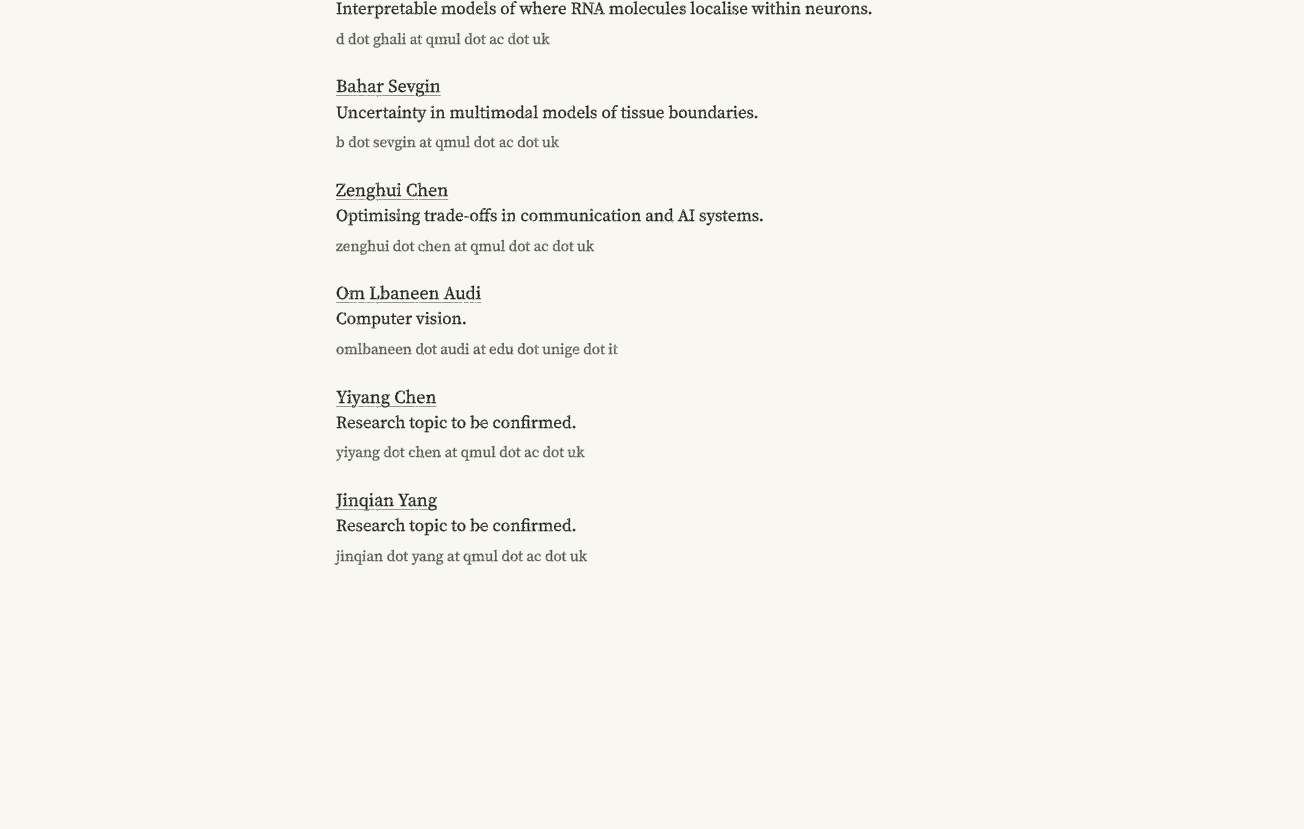
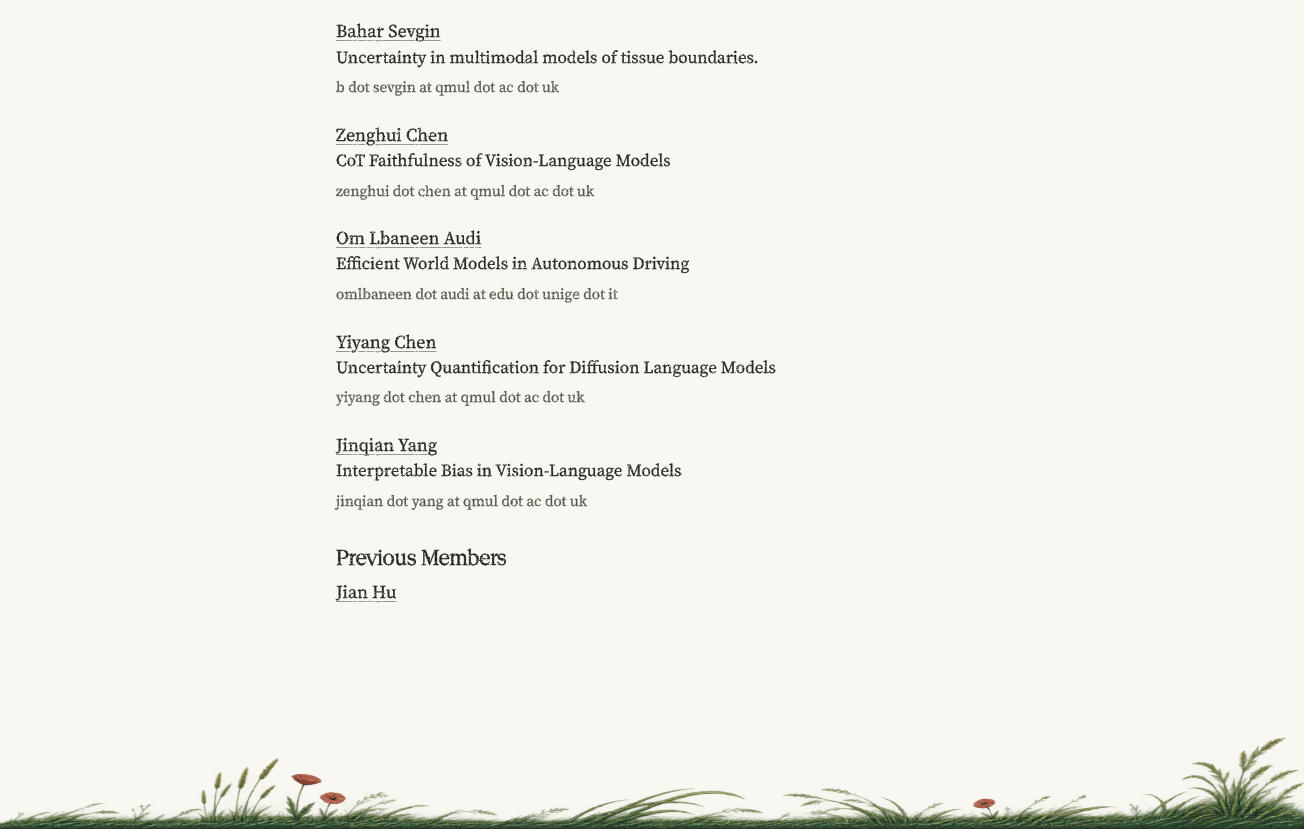
Before and after one commit to ziquanliu/soulspeak-ai-lab, a plain HTML site: page members.html in a window 1280 px wide. Shown: the part 898-1727 px from the top of the page, 1304 px wide, since content can reach past the window. Before the commit the page ends 1538 px from the top, so only its background shows below. Drawn offline with Linux system fonts and the light colour scheme.

Commit message:
submit a version

```diff
--- a/members.html
+++ b/members.html
@@ -36,13 +36,12 @@
     <section class="member" aria-labelledby="lab-head">
       <h2 id="lab-head">Lab Head</h2>
       <h3><a href="https://sites.google.com/view/ziquanliu">Ziquan Liu</a></h3>
-      <p>Reliable machine learning, uncertainty in foundation models and interpretability.</p>
       <p class="member-email">ziquan dot liu at qmul dot ac dot uk</p>
     </section>
     <section class="member" aria-labelledby="postdoc">
       <h2 id="postdoc">Postdoc</h2>
       <h3><a href="https://ziquanliu.github.io/soulspeak-ai-lab/index.html">Ke Han</a></h3>
-      <p>Computer vision and first-person video understanding.</p>
+      <p>Uncertainty and Interpretability of Vision-Language Models</p>
       <p class="member-email">ke dot han at qmul dot ac dot uk</p>
     </section>
     <section class="member" aria-labelledby="phd-student">
@@ -63,18 +62,23 @@
       <p>Uncertainty in multimodal models of tissue boundaries.</p>
       <p class="member-email">b dot sevgin at qmul dot ac dot uk</p>
       <h3><a href="https://ziquanliu.github.io/soulspeak-ai-lab/index.html">Zenghui Chen</a></h3>
-      <p>Optimising trade-offs in communication and AI systems.</p>
+      <p>CoT Faithfulness of Vision-Language Models</p>
       <p class="member-email">zenghui dot chen at qmul dot ac dot uk</p>
       <h3><a href="https://ziquanliu.github.io/soulspeak-ai-lab/index.html">Om Lbaneen Audi</a></h3>
-      <p>Computer vision.</p>
+      <p>Efficient World Models in Autonomous Driving</p>
       <p class="member-email">omlbaneen dot audi at edu dot unige dot it</p>
       <h3><a href="https://ziquanliu.github.io/soulspeak-ai-lab/index.html">Yiyang Chen</a></h3>
-      <p>Research topic to be confirmed.</p>
+      <p>Uncertainty Quantification for Diffusion Language Models</p>
       <p class="member-email">yiyang dot chen at qmul dot ac dot uk</p>
       <h3><a href="https://ziquanliu.github.io/soulspeak-ai-lab/index.html">Jinqian Yang</a></h3>
-      <p>Research topic to be confirmed.</p>
+      <p>Interpretable Bias in Vision-Language Models</p>
       <p class="member-email">jinqian dot yang at qmul dot ac dot uk</p>
     </section>
+    <section class="member" aria-labelledby="previous-members">
+      <h2 id="previous-members">Previous Members</h2>
+      <h3><a href="https://lwpyh.github.io/">Jian Hu</a></h3>
+    </section>
   </main>
+  <div class="meadow" aria-hidden="true"></div>
 </body>
 </html>
--- a/styles.css
+++ b/styles.css
@@ -31,8 +31,10 @@ html {
 }
 
 body {
-  width: min(38rem, calc(100% - 3rem));
-  margin: 0 auto;
+  display: flex;
+  flex-direction: column;
+  min-height: 100svh;
+  margin: 0;
   color: var(--ink);
   font: 400 1.0625rem/1.62 "Source Serif 4", Georgia, serif;
   text-wrap: pretty;
@@ -82,11 +84,42 @@ nav {
 nav a { padding-block: .25rem; text-decoration: none; }
 nav a[aria-current="page"], nav a:hover, nav a:focus-visible { text-decoration: underline; }
 
-main { padding-block: clamp(2.75rem, 7vw, 4.5rem) 4.5rem; }
-.home-vision { padding-top: clamp(1.75rem, 5vw, 3rem); }
+.masthead, main {
+  width: min(38rem, calc(100% - 3rem));
+  margin-inline: auto;
+}
+main {
+  flex: 1;
+  padding-block: clamp(2.75rem, 7vw, 4.5rem) 4.5rem;
+}
+.home-vision {
+  padding-block: clamp(1.75rem, 5vw, 3rem) 1rem;
+}
+.meadow {
+  display: flex;
+  height: clamp(7.5rem, 12vw, 10rem);
+  --meadow-overlap: 1.5rem;
+}
+.meadow::before {
+  content: "";
+  flex: 1;
+  margin-right: calc(-1 * var(--meadow-overlap));
+  background: url("assets/art/grass.webp") right bottom / max(100%, 44rem) 100% no-repeat;
+}
+.meadow::after {
+  content: "";
+  aspect-ratio: 3 / 1;
+  max-width: 100%;
+  background: url("assets/art/cat-in-grass.webp") right bottom / auto 100% no-repeat;
+  mask-image: linear-gradient(to right, transparent, black var(--meadow-overlap));
+}
+@media (max-width: 30rem) {
+  .meadow::before { display: none; }
+  .meadow::after { flex: 1; background-size: cover; mask-image: none; }
+}
 .home-vision h1 { font-size: clamp(1.0625rem, 4.5vw, 1.375rem); }
 .home-vision h1 a { text-decoration: none; }
-.news { margin-top: 2.25rem; }
+.news { margin-block: 2.25rem 2rem; }
 section + section { margin-top: clamp(2.5rem, 6vw, 3.75rem); }
 
 h1, h2 {
@@ -129,7 +162,8 @@ article h2, .paper-title {
 
 @media print {
   html { background: white; }
-  body { width: 100%; color: black; }
-  nav, .skip-link { display: none; }
+  body { display: block; min-height: 0; color: black; }
+  main { width: 100%; }
+  nav, .skip-link, .meadow { display: none; }
   article, .paper-list li { break-inside: avoid; }
 }
```
Also changed, not shown: index.html (+2 -1 lines), publication.html (+1 -0 lines), research-highlight.html (+1 -0 lines), assets/art/cat-in-grass.webp (added), assets/art/grass.webp (added), assets/art/harmonograph.webp (deleted), assets/art/paper.png (deleted), assets/art/soulspeak-mark.png (deleted).
